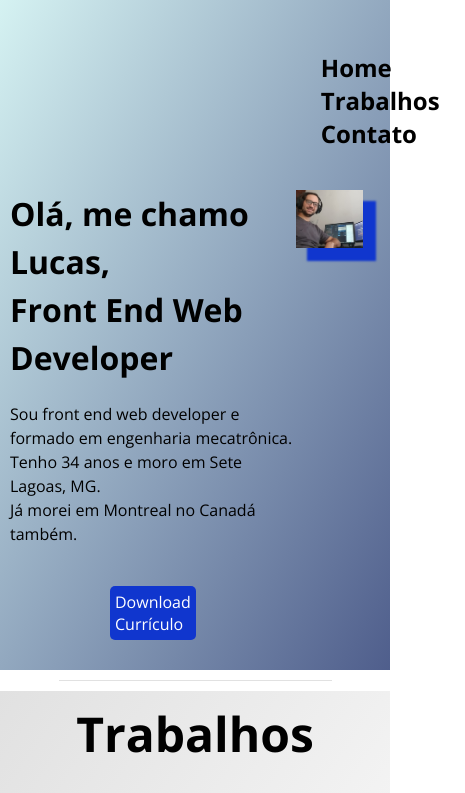
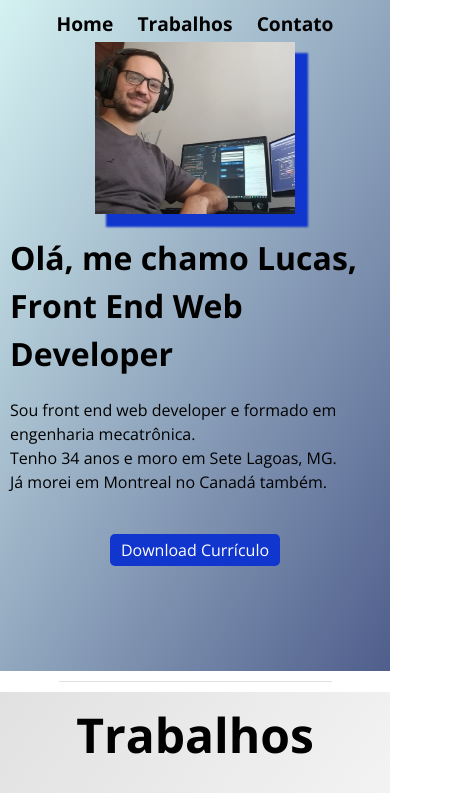
Before and after one commit to santanafx/portfolio-lucas, a plain HTML site: page index.html in a window 390 px wide. Shown: the top 793 px of the page, 465 px wide, since content can reach past the window. Drawn offline with nearby package versions, Linux system fonts and the light colour scheme.

Commit message:
Adicionando responsibilidade ao site

```diff
--- a/css/cabecalho.css
+++ b/css/cabecalho.css
@@ -64,3 +64,63 @@
   color: var(--cinza);
   transition: 1000ms;
 }
+
+@media screen and (max-width: 930px) {
+  .cabecalho__bg {
+    display: grid;
+    grid-template-columns: 1fr;
+    grid-template-rows: 0.3fr 0.6fr 1fr;
+    padding: 10px 10px 30px 10px;
+    background-image: linear-gradient(to bottom right, var(--azul-claro), var(--azul-escuro));
+    width: 100%;
+  }
+  .cabecalho__menu {
+    grid-column: 1;
+    grid-row: 1;
+    justify-self: center;
+    align-self: flex-start;
+  }
+
+  .cabecalho__lucas {
+    grid-column: 1;
+    grid-row: 2;
+    max-width: 200px;
+    min-width: 200px;
+    box-shadow: 12px 12px 2px 1px var(--azul);
+    justify-self: center;
+    align-self: center;
+    margin-bottom: 20px;
+  }
+  .cabecalho__texto {
+    grid-column: 1;
+    grid-row: 3;
+    justify-self: center;
+    align-self: center;
+  }
+}
+
+@media screen and (max-width: 480px) {
+  .cabecalho__bg {
+    display: grid;
+    grid-template-columns: 1fr;
+    grid-template-rows: 0.3fr 0.6fr 1fr;
+    padding: 10px 10px 30px 10px;
+    background-image: linear-gradient(to bottom right, var(--azul-claro), var(--azul-escuro));
+    width: 100%;
+  }
+
+  .cabecalho__menu {
+    grid-column: 1;
+    grid-row: 1;
+    justify-self: center;
+    align-self: flex-start;
+  }
+
+  .cabecalho__nav {
+    margin: 10px 10px;
+    font-size: 1.2em;
+    font-weight: 700;
+    text-decoration: none;
+    color: unset;
+  }
+}
--- a/css/trabalhos.css
+++ b/css/trabalhos.css
@@ -43,3 +43,20 @@
   font-weight: 400;
   padding: 5px;
 }
+
+@media screen and (max-width: 410px) {
+  .trabalhos__flex {
+    display: flex;
+    flex-direction: column;
+    align-items: center;
+  }
+
+  .trabalhos__cartao {
+    background-color: var(--branco);
+    max-width: 250px;
+    min-width: 250px;
+    height: 400px;
+    box-shadow: 12px 12px 2px 1px var(--preto-claro);
+    margin: 0 10px 0 10px;
+  }
+}
```
